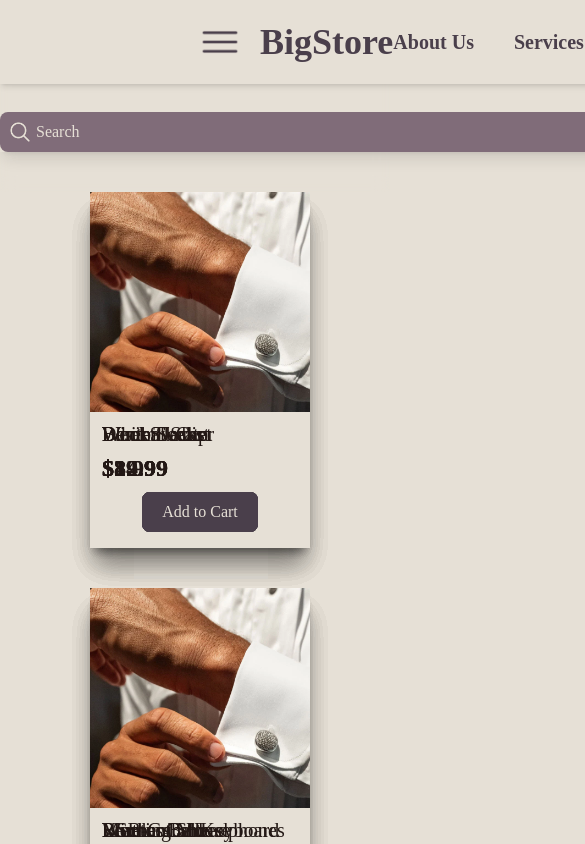
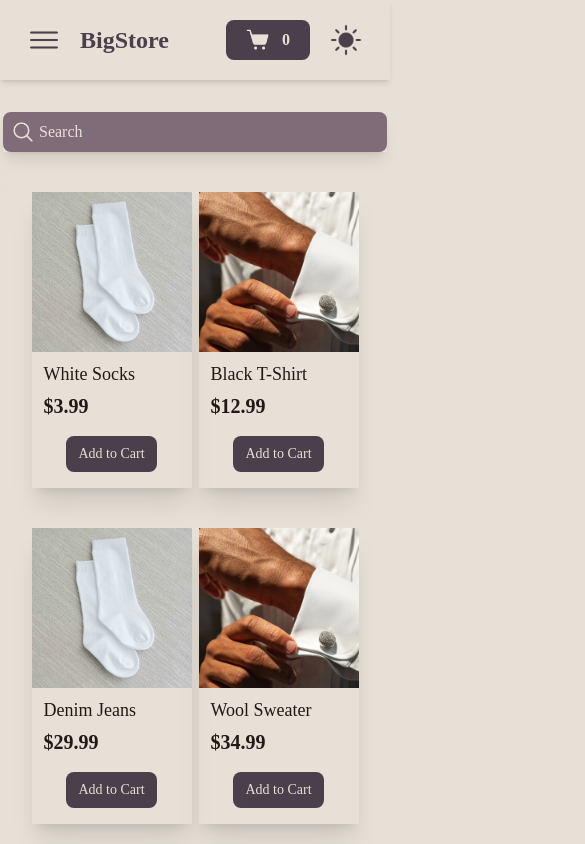
Before and after one commit to luwquit/react-exercises, a React (Vite) app in the folder cart-context-store/: page / in a window 390 px wide. Shown: the top 844 px of the page, 585 px wide, since content can reach past the window. Built offline with nearby package versions, Linux system fonts and the light colour scheme; data requests are answered from the project's data file; a web font is replaced by a local one.

Commit message:
Responsive design for Products, Header, SearchBar and CartItems Grid

```diff
--- a/cart-context-store/src/components/CartItemsGrid.tsx
+++ b/cart-context-store/src/components/CartItemsGrid.tsx
@@ -2,7 +2,7 @@ import { CartItem } from "./CartItem"
 
 export function CartItemsGrid() {
   return (
-    <section className="pb-10 grid gap-y-10">
+    <section className="pb-10 grid gap-y-10 2xl:w-130 xl:w-100 w-90">
       <CartItem />
     </section>
   )
--- a/cart-context-store/src/components/Header.tsx
+++ b/cart-context-store/src/components/Header.tsx
@@ -7,13 +7,16 @@ export function Header() {
   const { theme } = useTheme();
   const { cart } = useCart();
   return (
-    <header className="text-main-light dark:text-bg-light bg-bg-light dark:bg-bg-dark shadow-md grid grid-cols-[60px_1fr_1fr_1fr_60px] items-center py-5 px-50 fixed z-50">
-      <img src={theme === "light" ? "./menu-icon-light.png" : "./menu-icon-dark.png"} className="size-10 hover:opacity-70 transition-opacity cursor-pointer" />
+    <header className="text-main-light dark:text-bg-light bg-bg-light dark:bg-bg-dark shadow-md grid grid-cols-[auto_1fr_auto] items-center py-5 xl:px-50 lg:px-30 md:px-20 px-7 fixed z-50 w-full">
+      <div className="flex gap-x-5 w-fit items-center">
+        <img src={theme === "light" ? "./menu-icon-light.png" : "./menu-icon-dark.png"} className="xl:size-10 size-8 hover:opacity-70 transition-opacity cursor-pointer " />
         <NavLink to="/">
-        <h1 className="font-header text-4xl font-bold justify-self-start cursor-pointer">BigStore</h1>
+          <h1 className="font-header xl:text-4xl text-2xl font-bold justify-self-start cursor-pointer">BigStore</h1>
         </NavLink>
-      <nav className="justify-self-end">
-        <ul className="text-xl font-semibold flex gap-x-10">
+      </div>
+
+      <nav className="w-fit justify-self-center items-center">
+        <ul className="xl:text-xl lg:text-lg md:text-md text-sm font-semibold hidden md:flex xl:gap-x-10 gap-x-3 whitespace-nowrap">
           <li className="shrink-0 hover:opacity-70 transition-opacity cursor-pointer relative inline-block group">
             <a>About Us
               <span className="absolute left-0 bottom-0 w-full h-0.5 bg-current
@@ -44,14 +47,17 @@ export function Header() {
             </li>
         </ul>
       </nav>
+
+      <div className="flex gap-x-5 w-fit justify-self-end">
         <NavLink to="/cart">
-        <button className="bg-main-light dark:bg-bg-light dark:text-bg-dark text-xl font-semibold flex gap-x-3 justify-self-end btn">
-          <img src={theme === "light" ? "./cart-icon-light.png" : "cart-icon-dark.png"} className="size-7" />
+          <button className="bg-main-light dark:bg-bg-light dark:text-bg-dark xl:text-xl lg:text-md font-semibold flex items-center gap-x-3 justify-self-end btn">
+            <img src={theme === "light" ? "./cart-icon-light.png" : "cart-icon-dark.png"} className="xl:size-7 size-6" />
             {cart.totalQuantity}
           </button>
         </NavLink>
+        <ToggleTheme />
+      </div>
 
-      <ToggleTheme />
     </header>
   );
 }
--- a/cart-context-store/src/components/PaymentSummary.tsx
+++ b/cart-context-store/src/components/PaymentSummary.tsx
@@ -19,8 +19,8 @@ export function PaymentSummary() {
   const TOTAL = subtotal + vat + deliveryFeeCents;
 
   return (
-    <section className="text-main-light dark:text-main-dark w-200 px-20 py-15 rounded-xl shadow-xl dark:shadow-2xl flex flex-col fixed top-1/2 right-50 -translate-y-1/2">
-      <h2 className="text-4xl font-bold text-center text-text-light dark:text-bg-light pb-10">Payment Summary</h2>
+    <section className="text-main-light dark:text-main-dark 2xl:w-200 px-20 py-15 rounded-xl shadow-xl dark:shadow-2xl flex flex-col md:fixed md:top-1/2 md:right-50 md:-translate-y-1/2">
+      <h2 className="xl:text-4xl font-bold text-center text-text-light dark:text-bg-light pb-10">Payment Summary</h2>
       <div className="text-xl font-medium space-y-2">
         <span className="flex justify-between">
           <h3>Subtotal (excluding VAT)</h3>
--- a/cart-context-store/src/components/ProductCard.tsx
+++ b/cart-context-store/src/components/ProductCard.tsx
@@ -29,13 +29,13 @@ export function ProductCard() {
       ) : (
         renderProducts.map(product => {
             return (
-              <div key={product.id} className="shadow-xl dark:shadow-2xl w-55 pb-4 justify-self-center flex flex-col h-full overflow-hidden">
-                <img src={product.image} className="w-full h-55 object-cover" />
+              <div key={product.id} className="shadow-xl dark:shadow-2xl xl:w-55 md:w-40 w-40 pb-4 justify-self-center flex flex-col h-full overflow-hidden">
+                <img src={product.image} className="w-full xl:h-55 md:h-40 h-40 object-cover" />
                 <div className="px-3 py-2 text-text-light dark:text-bg-light flex flex-col grow">
-                  <h3 className="text-xl">{product.name}</h3>
-                  <h3 className="text-2xl font-bold pt-1 mt-auto">{formatCurrency(product.priceCents)}</h3>
+                  <h3 className="xl:text-xl text-lg">{product.name}</h3>
+                  <h3 className="xl:text-2xl text-xl font-bold pt-1 mt-auto">{formatCurrency(product.priceCents)}</h3>
                 </div>
-                <button className="btn block bg-main-light dark:bg-bg-light dark:text-bg-dark dark:font-semibold m-auto"
+                <button className="mt-2 btn xl:text-lg text-sm xl:px-5 px-3 py-2 block bg-main-light dark:bg-bg-light dark:text-bg-dark dark:font-semibold m-auto"
                   onClick={() => {cartDispatch({type: "addToCart", payload: {id: product.id, quantity: 1}})}}>
                   Add to Cart
                 </button>
--- a/cart-context-store/src/components/ProductGrid.tsx
+++ b/cart-context-store/src/components/ProductGrid.tsx
@@ -2,7 +2,7 @@ import { ProductCard } from "./ProductCard";
 
 export function ProductGrid() {
   return (
-    <div className="pb-10 grid px-50 grid-cols-6 justify-center gap-y-10">
+    <div className="pb-10 grid px-7 xl:px-50 md:px-20 w-full grid-cols-2 2xl:grid-cols-5 xl:grid-cols-4 md:grid-cols-4 justify-center gap-y-10">
       <ProductCard />
     </div>
   )
--- a/cart-context-store/src/components/Quantity.tsx
+++ b/cart-context-store/src/components/Quantity.tsx
@@ -36,17 +36,17 @@ export function Quantity({cartItem}) {
   }
 
   return(
-    <div className="flex gap-x-2">
-      <h4 className="font-medium text-xl">Quantity:
+    <div className="flex gap-x-2 items-center">
+      <h4 className="font-medium 2xl:text-xl xl:text-lg lg:text-md text-sm">Quantity:
         <span className="ml-1">{!isEditing
           ? cartItem.quantity
           : <input type="number" value={editInput} onChange={handleInput} min={1} max={999}
-            className="border border-main-light rounded-sm w-14 text-lg px-0.5 focus:outline-none"
+            className="border border-main-light rounded-sm 2xl:w-14 md:w-9 w-8 px-0.5 focus:outline-none"
             onKeyDown={(event) => {onKeyDown(event, cartItem.id)}} />
         }</span>
       </h4>
       {isEditing ?
-        <button className="rounded-sm text-bg-light py-1 px-2 bg-main-light dark:bg-main-dark text-sm" onClick={() => {handleSave(cartItem.id)}}>
+        <button className="rounded-sm text-bg-light py-1 px-2 bg-main-light dark:bg-main-dark lg:text-sm text-xs" onClick={() => {handleSave(cartItem.id)}}>
           Save
         </button>
         :
--- a/cart-context-store/src/components/SearchBar.tsx
+++ b/cart-context-store/src/components/SearchBar.tsx
@@ -35,8 +35,8 @@ export function SearchBar() {
   }, [input, products, setSearchedProducts])
 
   return (
-    <section className="pt-28 pb-10 m-auto sticky top-0 bg-bg-light/50 dark:bg-bg-dark/50 backdrop-blur-sm">
-      <div className="relative w-4xl m-auto shadow-lg">
+    <section className="pt-28 pb-10 m-auto w-full sticky top-0 bg-bg-light/50 dark:bg-bg-dark/50 backdrop-blur-sm">
+      <div className="relative xl:w-4xl lg:w-3xl md:w-xl w-sm m-auto shadow-lg">
         <img src="search-icon-light.png" className="absolute size-6 left-2 top-1/2 -translate-y-1/2" />
         <input placeholder="Search"
           className="
--- a/cart-context-store/src/components/ToggleTheme.tsx
+++ b/cart-context-store/src/components/ToggleTheme.tsx
@@ -24,7 +24,7 @@ export function ToggleTheme() {
   return (
     <>
       <button onClick={handleClick} className="justify-self-end cursor-pointer hover:opacity-80 transition-opacity">
-        <img src={theme === "light" ? "light-theme-icon.png" : "dark-theme-icon.png"} className="size-10" />
+        <img src={theme === "light" ? "light-theme-icon.png" : "dark-theme-icon.png"} className="xl:size-10 size-8" />
       </button>
     </>
 
--- a/cart-context-store/src/pages/CartPage.tsx
+++ b/cart-context-store/src/pages/CartPage.tsx
@@ -6,7 +6,7 @@ export function CartPage() {
   return (
     <>
       <Header />
-      <div className="pt-28 px-50 grid grid-cols-2 relative">
+      <div className="pt-28 xl:px-50 lg:px-30 md:px-20 px-7 relative">
         <CartItemsGrid />
         <PaymentSummary />
       </div>
```
Also changed, not shown: cart-context-store/src/components/CartItem.tsx (+9 -11 lines). Lines whose indentation alone changed are shown as unchanged.
